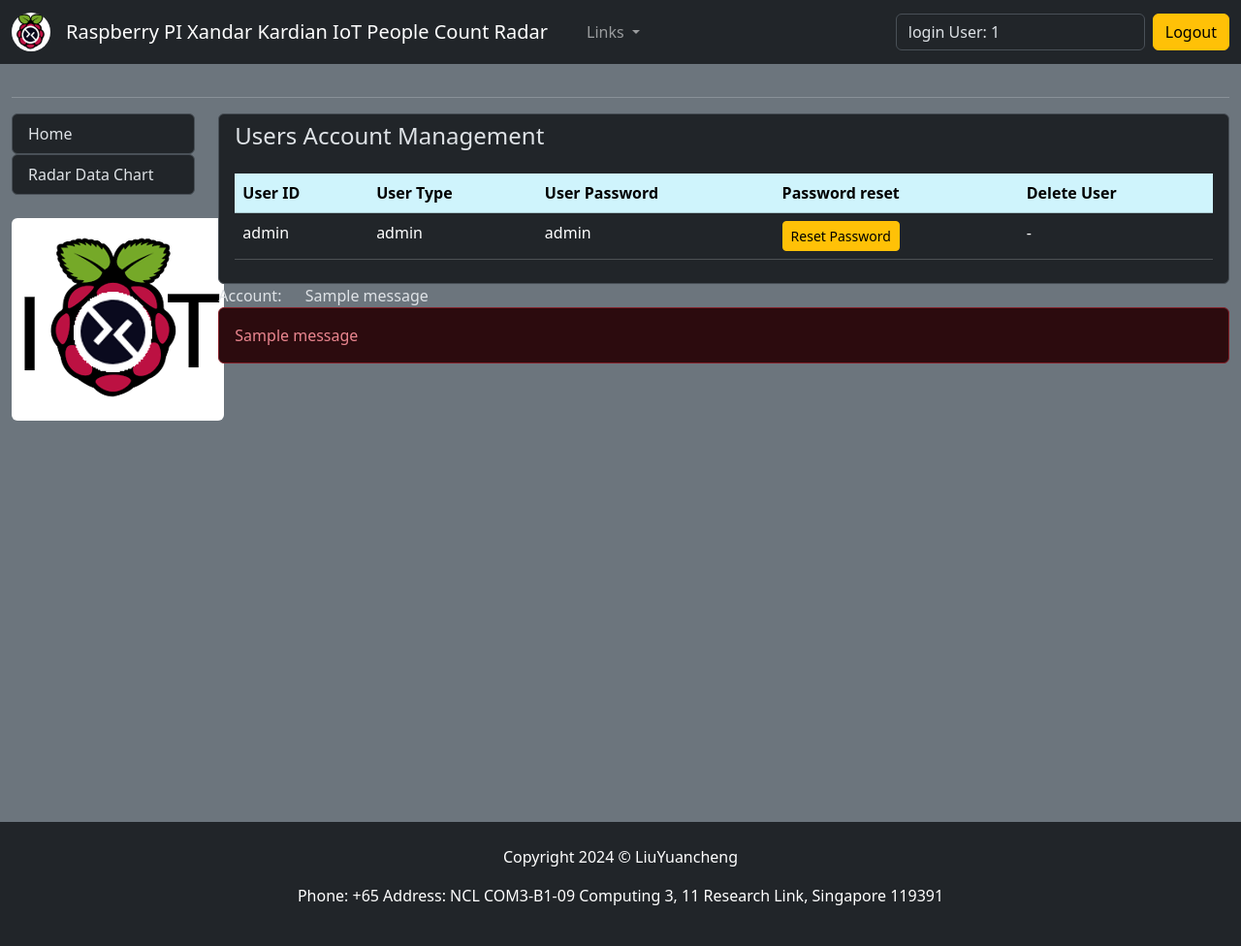
After one commit to LiuYuancheng/Xandar_PPL_Sensor_IOT_Web, a Flask app: page /accmgmt in a window 1280 px wide. The commit adds this page. Shown: the whole page at 97% size. Run offline with Flask 3, Linux system fonts and the light colour scheme; a user stored in the database is signed in; one stand-in notice (Sample message) is shown; parts of the project's set-up code (start-up, migrations or seed data) failed here and were passed over.

Commit message:
Added the account management page.

```diff
--- a/src/XandaGlobal.py
+++ b/src/XandaGlobal.py
@@ -48,7 +48,6 @@
     exit()
 CONFIG_DICT = iConfigLoader.getJson()
 
-
 APP_SEC_KEY = 'Temporary_secret_key'
 COOKIE_TIME = 30
 ADMIN_USER = CONFIG_DICT['ADMIN_USER']
@@ -60,6 +59,11 @@
 gTestMd = CONFIG_DICT['TEST_MD']
 gAdminPasswd = CONFIG_DICT['ADMIN_PASSWD']
 
+# Init the radar parameters.
+DE_COMM = 'COM3' if platform.system() == 'Windows' else '/dev/ttyUSB0'
+gRadarType = CONFIG_DICT['RADAR_TYPE']
+gRadarPort = CONFIG_DICT['RADAR_PORT'] if 'RADAR_PORT' in CONFIG_DICT.keys() else DE_COMM
+gRadarUpdateInterval = int(CONFIG_DICT['RADAR_UPDATE_INTERVAL']) if 'RADAR_UPDATE_INTERVAL' in CONFIG_DICT.keys() else 1
 
 # Flask App parameters :
 gflaskHost = 'localhost' if gTestMd else '0.0.0.0'
@@ -67,7 +71,7 @@
 gflaskDebug = CONFIG_DICT['FLASK_DEBUG_MD']
 gflaskMultiTH =  CONFIG_DICT['FLASK_MULTI_TH']
 
-DE_COMM = 'COM3' if platform.system() == 'Windows' else '/dev/ttyUSB0'
+
 
 
 USER_PWD = os.path.join(dirpath, 'ConfigUser.txt')
--- a/src/XandaWebHost.py
+++ b/src/XandaWebHost.py
@@ -67,26 +67,40 @@
 def index():
     return render_template('index.html')
 
+#-----------------------------------------------------------------------------
 @application.route('/chart')
 @login_required
 def chart():
-    posts = {'page': 1}
+    posts = {'page': 1,
+             'radarType': gv.gRadarType,
+             'radarPort': gv.gRadarPort,
+             'radarConn': gv.gTestMd,
+             'radarInt': str(gv.gRadarUpdateInterval)
+             }
     return render_template('chart.html', posts=posts)
 
 @application.route('/chart-data') # the route component must match the related <dev> in the html file.
 @login_required
 def chart_data():
-    def generate_sensor_data():
+    def generateSensorData():
         while True:
             dataList = gv.iCommReader.fetchSensorData()
             peopleNum = int(dataList[27])
-            json_data = json.dumps(
-                #{'time': datetime.now().strftime('%Y-%m-%d %H:%M:%S'), 'value': gv.iCommReader.readComm() })
-                {'time': datetime.now().strftime('%Y-%m-%d %H:%M:%S'), 'value': peopleNum })
+            json_data = json.dumps({'time': datetime.now().strftime('%Y-%m-%d %H:%M:%S'), 'value': peopleNum })
             #print(f"data:{json_data}\n\n")
-            yield "data:"+json_data+"\n\n"
-            time.sleep(1)
-    return Response(generate_sensor_data(), mimetype='text/event-stream')
+            yield "data:%s\n\n" %str(json_data)
+            time.sleep(gv.gRadarUpdateInterval)
+    return Response(generateSensorData(), mimetype='text/event-stream')
+
+#-----------------------------------------------------------------------------
+# admin user account's request handling function.
+@application.route('/accmgmt')
+@login_required
+def accmgmt():
+    users = [
+        {'id': 'admin', 'type': 'admin', 'password':'admin'}
+    ]
+    return render_template('accmgmt.html', posts=users, newpwd='')
 
 #-----------------------------------------------------------------------------
 class LoginForm(FlaskForm):
--- /dev/null
+++ b/src/templates/accmgmt.html
@@ -0,0 +1,83 @@
+<!-- user page templage base.html -->
+{% extends 'mgmbase.html'%}
+
+{% block mgmContent %}
+
+<ul class="list-group">
+    <li class="list-group-item">
+        <h4> Users Account Management </h4>
+        <table class="table table-dark">
+            <table class="table table-dark">
+                <thead>
+                    <tr class="table table-info">
+                        <!-- <th>Index</th> -->
+                        <th>User ID </th>
+                        <th>User Type</th>
+                        <th>User Password </th>
+                        <th>Password reset</th>
+                        <th>Delete User </th>
+                    </tr>
+                </thead>
+                <tbody>
+                    {% for post in posts %}
+                    <tr>
+                        <td> {{ post['id'] }} </td>
+                        <td> {{ post['type'] }} </td>
+                        <td> {{ post['password'] }} </td>
+                        <td>
+                            <form action="#" method="POST">
+                                <input type="submit" value="Reset Password" class="btn btn-warning btn-sm"
+                                    onclick=" return confirm('Are you sure you want to change the account password?')">
+                            </form>
+                        </td>
+                        <td>
+                            {% if post['id'] == 'admin' %}
+                                -
+                            {% else %}
+                                <form action="#" method="POST">
+                                    <input type="submit" value="Enable" class="btn btn-success btn-sm"
+                                        onclick=" return confirm('Active the account ?')">
+                                </form>
+                            {% endif %}
+                        </td>
+                    </tr>
+                    {% endfor %}
+                </tbody>
+        </table>
+    </li>
+</ul>
+
+    {% with message=get_flashed_messages() %}
+        {% if message[0] %}
+            <form class="form-inline">
+                Account: &emsp; {{ message[0] }}
+
+                {% if message[1] == 'reset' %}
+                    's new password is set to : &emsp;
+                    <kbd id="copyme"> {{ message[2] }} </kbd> &emsp;
+                    <button type="button" class="btn btn-primary btn-xs" onclick="clip_div('copyme')">copy to clipboard</button>
+                {% elif message[1] == 'delete' %}
+                    account delete result {{message[2]}}
+                {% endif %}
+
+            </form>
+            <script>
+                function clip_text(a_string){
+                    var input = document.createElement('input')
+                    input.id="__copyText__";
+                    input.value = a_string; // OOPS! document.getElementById(divId).innerText;
+                    document.body.appendChild(input);
+                    input.select();
+                    document.execCommand("copy");
+                    var txt = input.value
+                    input.remove()
+                    console.log("OK COPIED: '"+txt+"'")
+                }
+                function clip_div(divId){
+                   return clip_text(document.getElementById(divId).innerText)
+                }
+            </script>
+        {% endif%}
+    {% endwith%}
+
+{% endblock %}
--- a/src/templates/mgmbase.html
+++ b/src/templates/mgmbase.html
@@ -24,10 +24,10 @@
             {% if current_user.name == 'admin'%}
             <div class="list-group">
                 {% if posts['page'] == 2 %}
-                <a href="#" class="list-group-item list-group-item-action bg-secondary">User
+                <a href="{{ url_for('accmgmt')}}" class="list-group-item list-group-item-action bg-secondary">User
                     Configuration</a>
                 {% else %}
-                <a href="#" class="list-group-item list-group-item-action">User Configuration</a>
+                <a href="{{ url_for('accmgmt')}}" class="list-group-item list-group-item-action">User Configuration</a>
                 {% endif %}
             </div>
 
```
Also changed, not shown: src/flaskChart.py (deleted, +0 -30 lines), src/templates/chart.html (+15 -5 lines).
